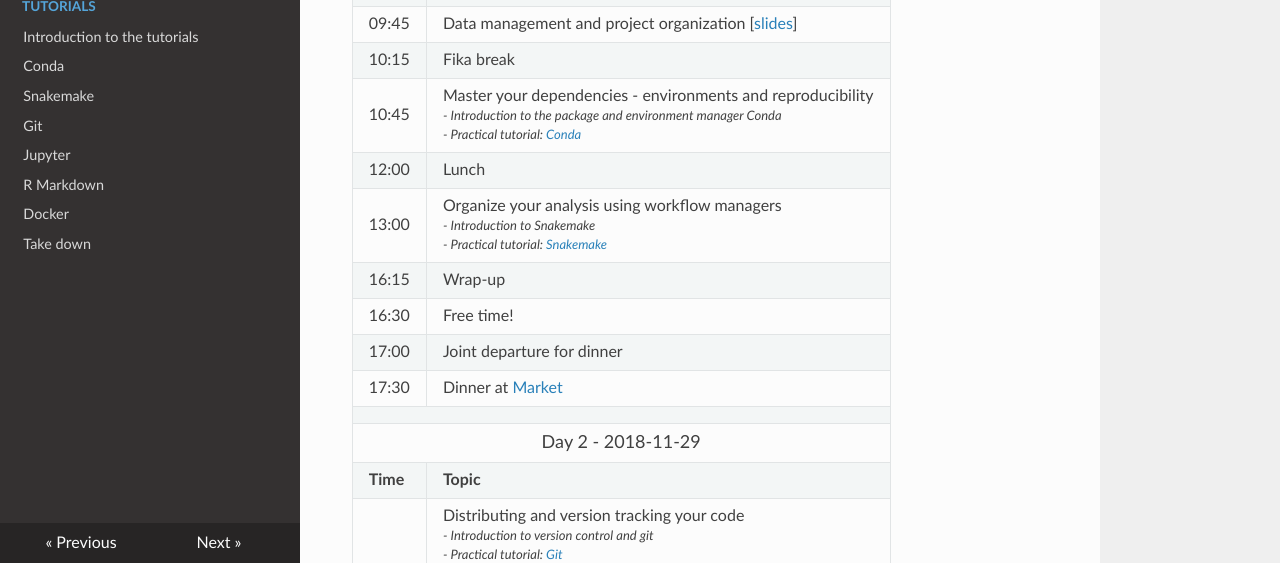
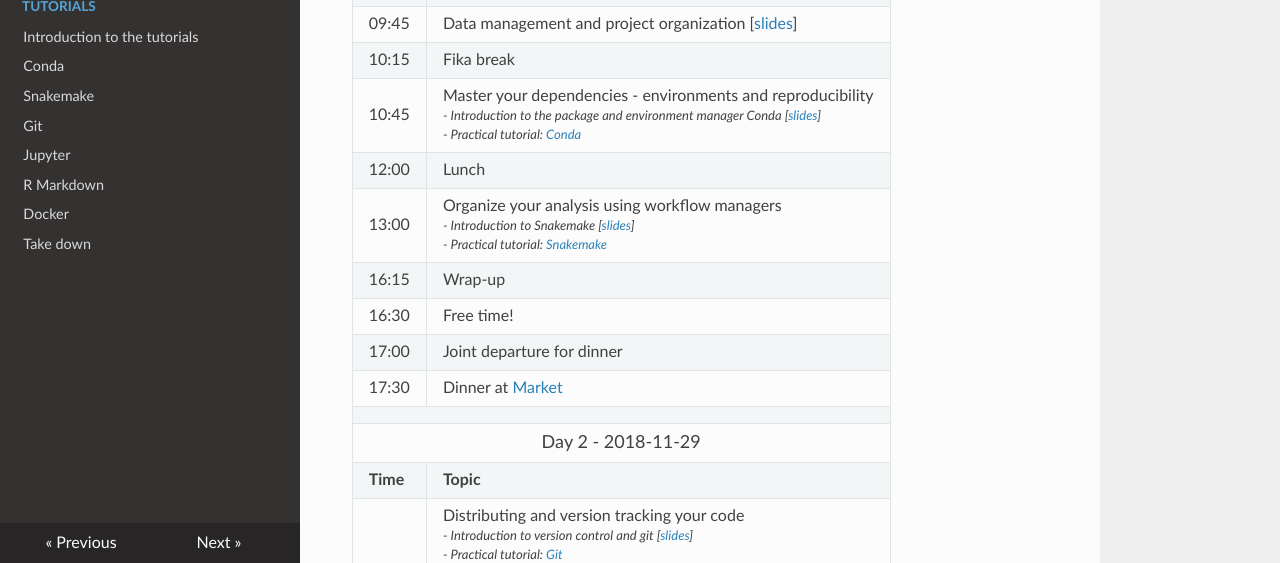
Before and after one commit to NBISweden/workshop-reproducible-research, an MkDocs documentation site: the page built from docs/schedule.md, in a window 1280 px wide and 900 px high. Shown: the part 337-900 px from the top of the window. Built offline with MkDocs 1.6.1, drawn with Linux system fonts in a browser that asks for light colours; nearby versions of some CDN libraries; old or Windows-style settings are respelled for this version of MkDocs; some of the changed text lies outside the part shown.

Commit message:
links in schedule

```diff
--- a/docs/schedule.md
+++ b/docs/schedule.md
@@ -31,7 +31,7 @@ The course will be in "10:an", Chemistry building, Chalmers University of Techno
     <td>
       <font size="3"> Master your dependencies - environments and reproducibility
       <font size="2"><i><br>
-      - Introduction to the package and environment manager Conda<br>
+      - Introduction to the package and environment manager Conda [<a href="https://bitbucket.org/scilifelab-lts/rep_res_slides_1811/raw/master/conda.pdf">slides</a>]<br>
       - Practical tutorial: <a href="../conda/">Conda</a>
     </td>
   </tr>
@@ -44,7 +44,7 @@ The course will be in "10:an", Chemistry building, Chalmers University of Techno
     <td>
       <font size="3"> Organize your analysis using workflow managers
       <font size="2"><i><br>
-      - Introduction to Snakemake<br>
+      - Introduction to Snakemake [<a href="https://bitbucket.org/scilifelab-lts/rep_res_slides_1811/raw/master/slides.pdf">slides</a>]<br>
       - Practical tutorial: <a href="../snakemake/">Snakemake</a>
     </td>
   </tr>
@@ -82,12 +82,12 @@ The course will be in "10:an", Chemistry building, Chalmers University of Techno
     <td>
       <font size="3"> Distributing and version tracking your code
       <font size="2"><i><br>
-      - Introduction to version control and git<br>
+      - Introduction to version control and git [<a href="https://bitbucket.org/scilifelab-lts/rep_res_slides_1811/raw/master/git.pdf">slides</a>]<br>
       - Practical tutorial: <a href="../git/">Git</a>
       <br><br>
       <font size="3"> Computational notebooks
       <font size="2"><i><br>
-      - Introduction to Jupyter<br>
+      - Introduction to Jupyter [<a href="https://bitbucket.org/scilifelab-lts/rep_res_slides_1811/raw/master/jupyter.pdf">slides</a>]<br>
       - Practical tutorial: <a href="../jupyter/">Jupyter</a>
     </td>
   </tr>
```
